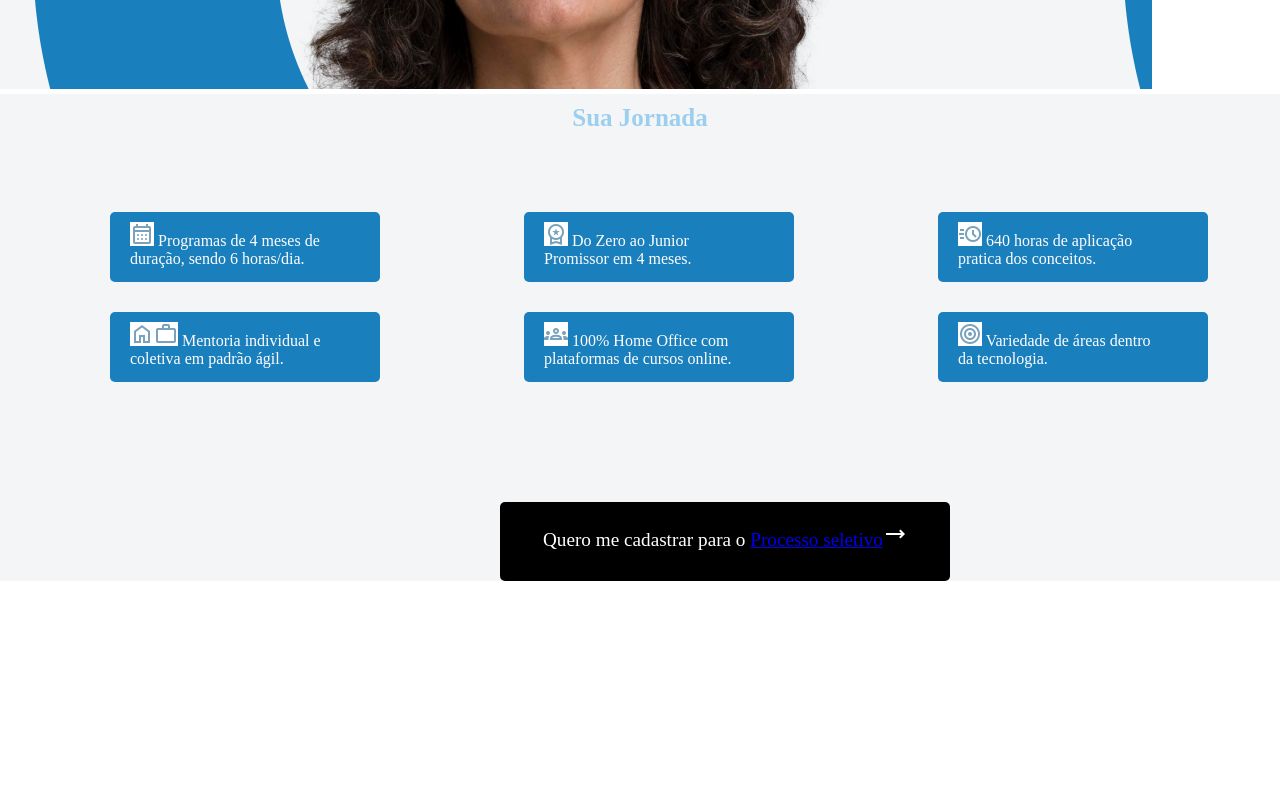
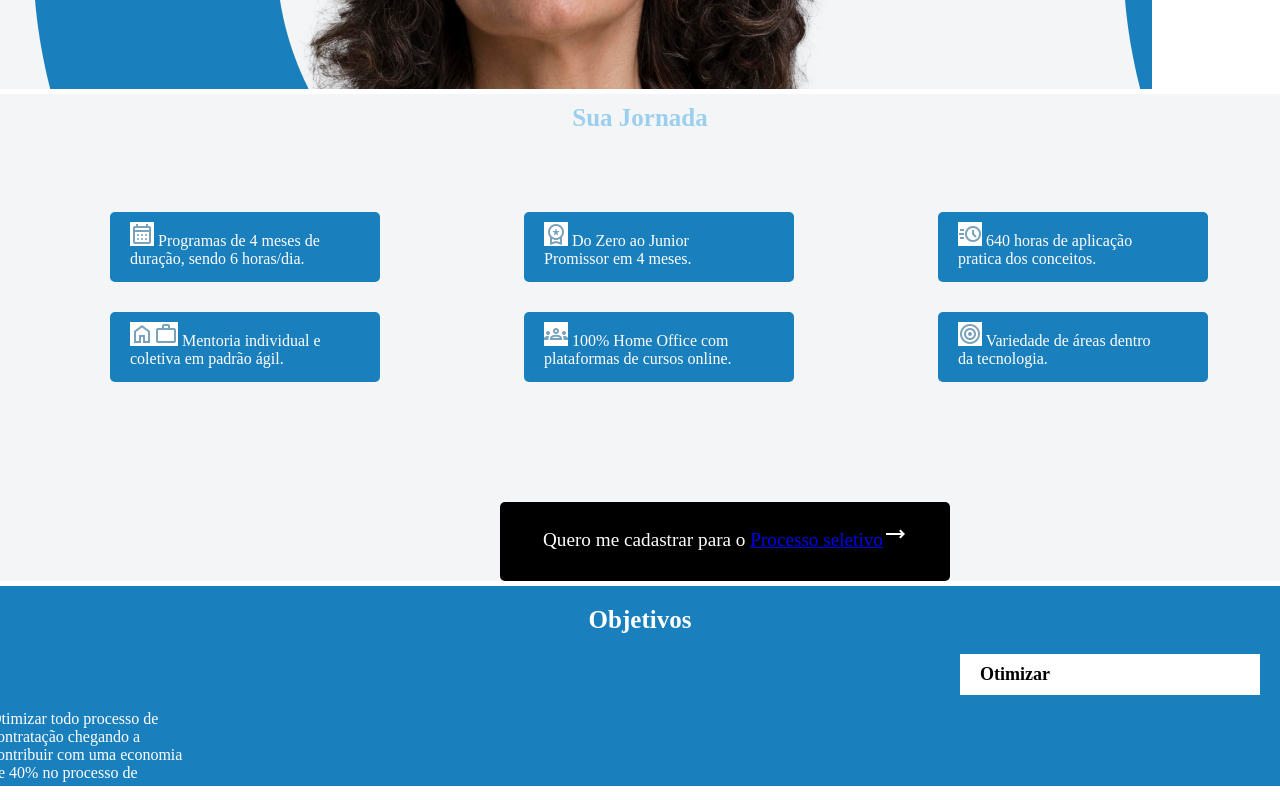
Before and after one commit to alehagy/projeto-netuno-2, a plain HTML site: page index.html in a window 1280 px wide. Shown: the part 4672-5472 px from the top of the page. Before the commit the page ends 5253 px from the top, so only its background shows below. Drawn offline with nearby package versions, Linux system fonts and the light colour scheme; a web font is replaced by a local one.

Commit message:
ajustes finais

```diff
--- a/index.html
+++ b/index.html
@@ -12,6 +12,7 @@
         nav {
             background-color: #1A7FBD;
             padding: 3px;
+
             /*box-shadow: 1px 1px 1px black;*/
         }
 
@@ -67,6 +68,15 @@
             margin-right: auto;
             margin-left: auto;
         }
+        h1#hed06 {
+            /*Cabecalho da Objetivos*/
+            background-color: #1A7FBD;
+            color: white;
+            padding-top: 20px;
+            text-align: center;
+            margin-right: auto;
+            margin-left: auto;
+        }
 
         h2 {
             background-color: white;
@@ -101,8 +111,6 @@
         p {
             background-color: #1A7FBD;
             color: white;
-
-
 
             padding: 10px 20px;
 
@@ -221,6 +229,15 @@
             padding-right: 55px;
             display: inline-block;
         }
+        p#par06 {
+            /*paragrafo da secao jornada*/
+            height: 70px;
+            width: 270px;
+            border-radius: 5px;
+            margin-left: 10px;
+            padding-right: 55px;
+            display: inline-block;
+        }
         span#sp01 {
             /*icone da secao jornada*/
             background-color: white;
@@ -280,7 +297,10 @@
             display: inline-block;
 
         }
-
+        div.objetivo {
+            display: inline-block;
+            margin-left: -40px;
+        }
         section.image {
             background-color: #1A7FBD;
             color: white;
@@ -318,6 +338,10 @@
         section#img04 {
             background-color: #f3f5f7;
         }
+        section#img05 {
+            background-color: #1A7FBD;
+            height: 200px;
+        }
         fieldset#field {
             /*field das linguagens*/
             background-color: #1A7FBD;;
@@ -336,6 +360,7 @@
         }
         footer {
             background-color: black;
+            height: 100px;
             color: white;
             text-align: center;
             padding: 4%;
@@ -536,14 +561,18 @@
                     </p>
                 </div>
             </div>
-            <div>
 
-            </div>
         </section>
             <! --tela Objetivos: 3 caixas simples--->
 
-        <section>
-
+        <section id="img05">
+            <h1 id="hed06">Objetivos</h1>
+            <div class="objetivo">
+                <h2 class="header" id="hed25">Otimizar</h2>
+                    <p class="paragraf" id="par06">
+                        Otimizar todo processo de contratação chegando a contribuir com uma economia de 40% no processo de recrutamento.
+                    </p>
+            </div>
         </section>
     </main>
     <footer>
```
